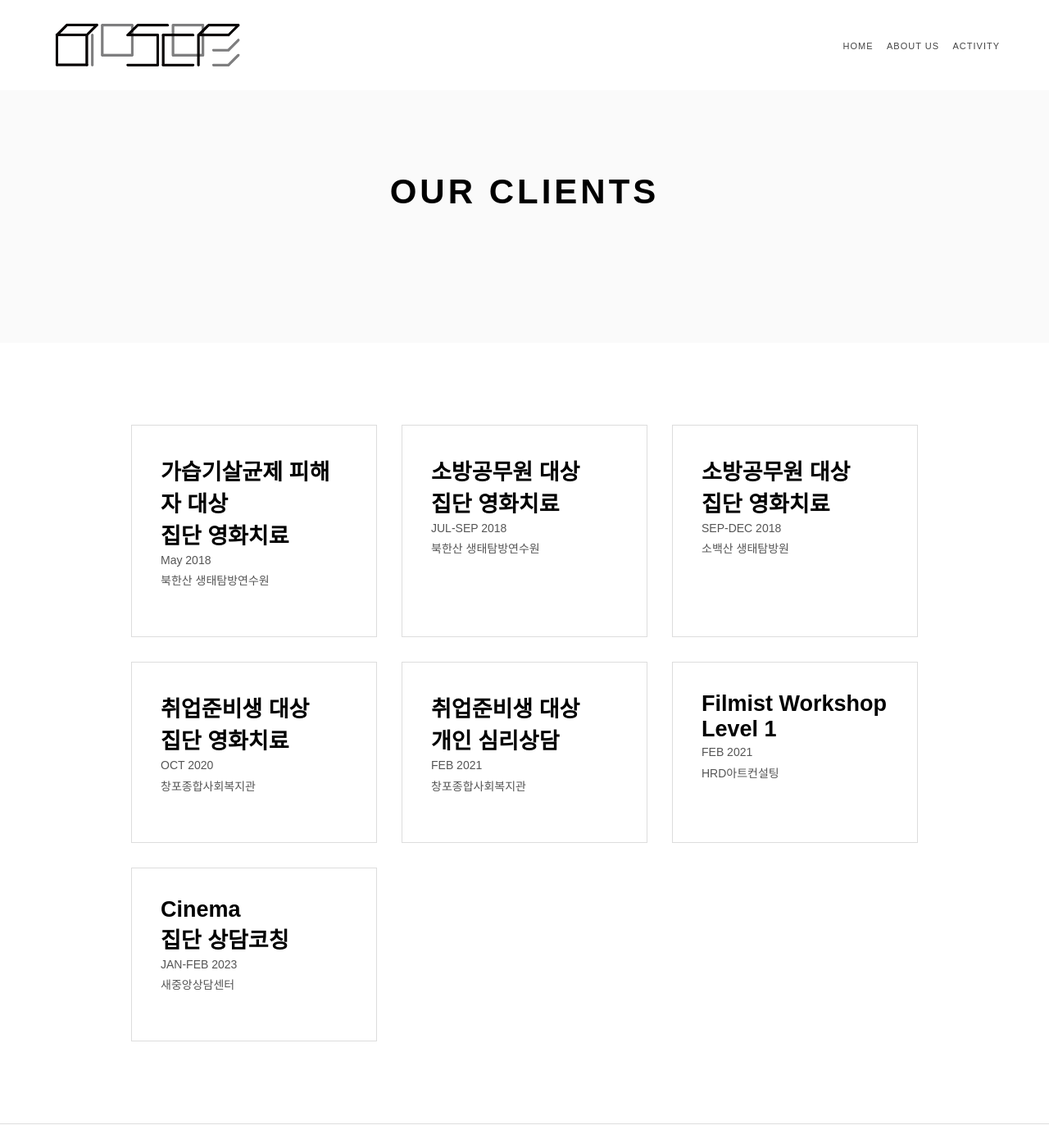
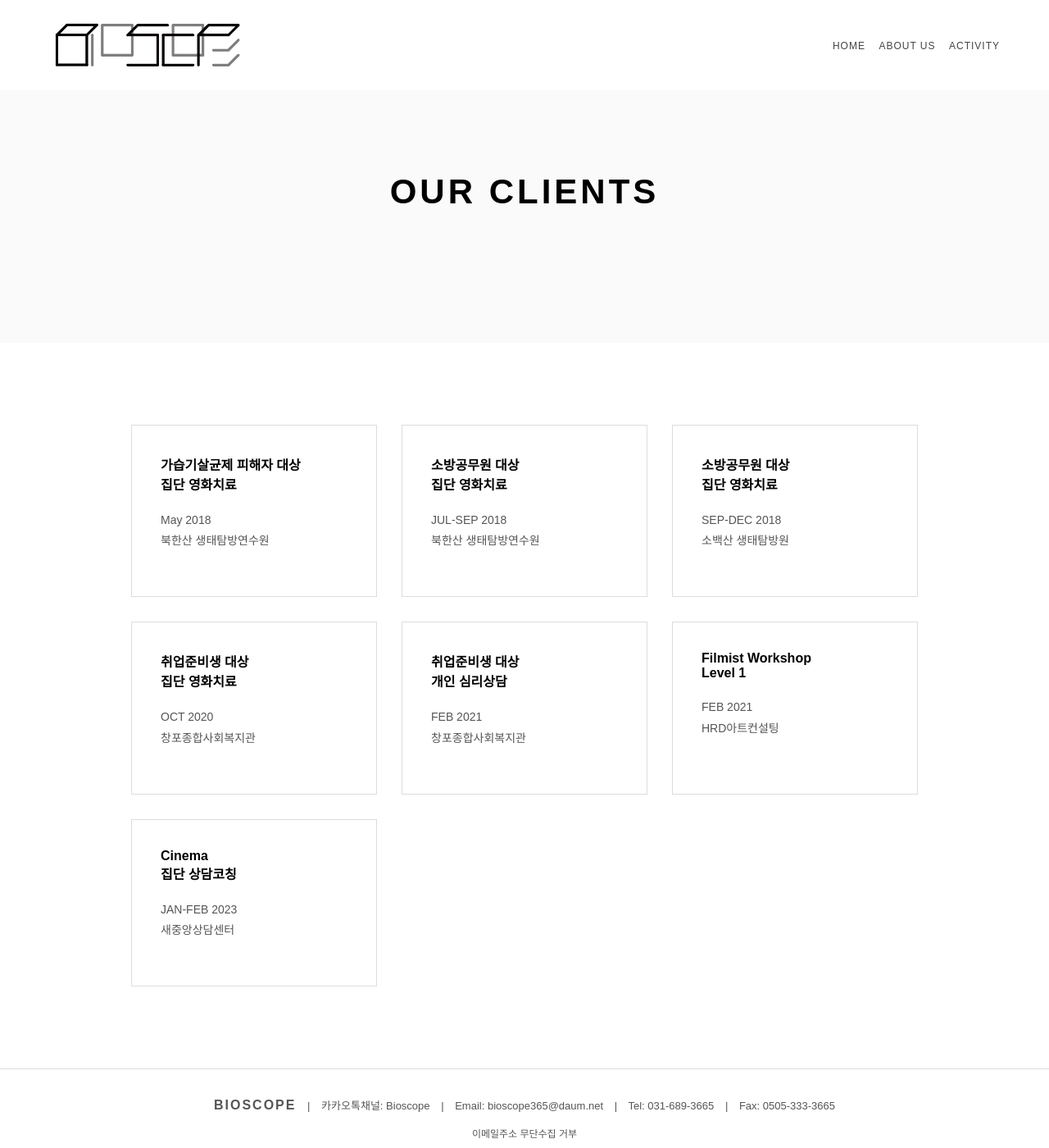
Before and after one commit to bioscope/bioscope, a Jekyll site: the page built from activity.md, in a window 1280 px wide and 1400 px high. Shown: the whole window at 82% size. Built offline with Jekyll 4.4.1, drawn with Linux system fonts in a browser that asks for light colours.

Commit message:
Update style.css

```diff
--- a/assets/css/style.css
+++ b/assets/css/style.css
@@ -60,7 +60,7 @@ nav a {
     color: #444;
     text-decoration: none;
     margin-left: 12px;
-    font-size: 11px;
+    font-size: 12px;
     letter-spacing: 1px;
     font-weight: 500;
 }
@@ -118,13 +118,15 @@ nav a {
     max-width:850px;
     margin:0 auto 25px;
     line-height:2;
-    text-align:left;
 }
 
 .about-page {
     background:#f5f5f5;
 }
 
+.about-page p {
+    text-align:left;
+}
 .profile-section {
     max-width: 900px;
     margin: 100px auto;
@@ -164,10 +166,6 @@ nav a {
     font-weight: 600;
 }
 
-.profile-item p {
-    line-height: 2;
-}
-
 
 
 .activity-page {
@@ -186,9 +184,17 @@ nav a {
 .activity-card {
     border:1px solid #ddd;
     padding:35px;
-    font-size: 18px;
 }
 
+.activity-card h2 {
+    font-size:16px;
+    margin-bottom:20px;
+}
+
+.activity-card > p {
+    font-size:14px;
+    line-height:1.8;
+}
 .activity-info {
     margin-bottom:20px;
     font-size:14px;
@@ -251,11 +257,7 @@ nav a {
 
 nav a {
     margin-left: 10px;
-    font-size: 12px;
-}
-
-.footer-inner {
-    text-align: center;
+    font-size: 11px;
 }
 
 
```
